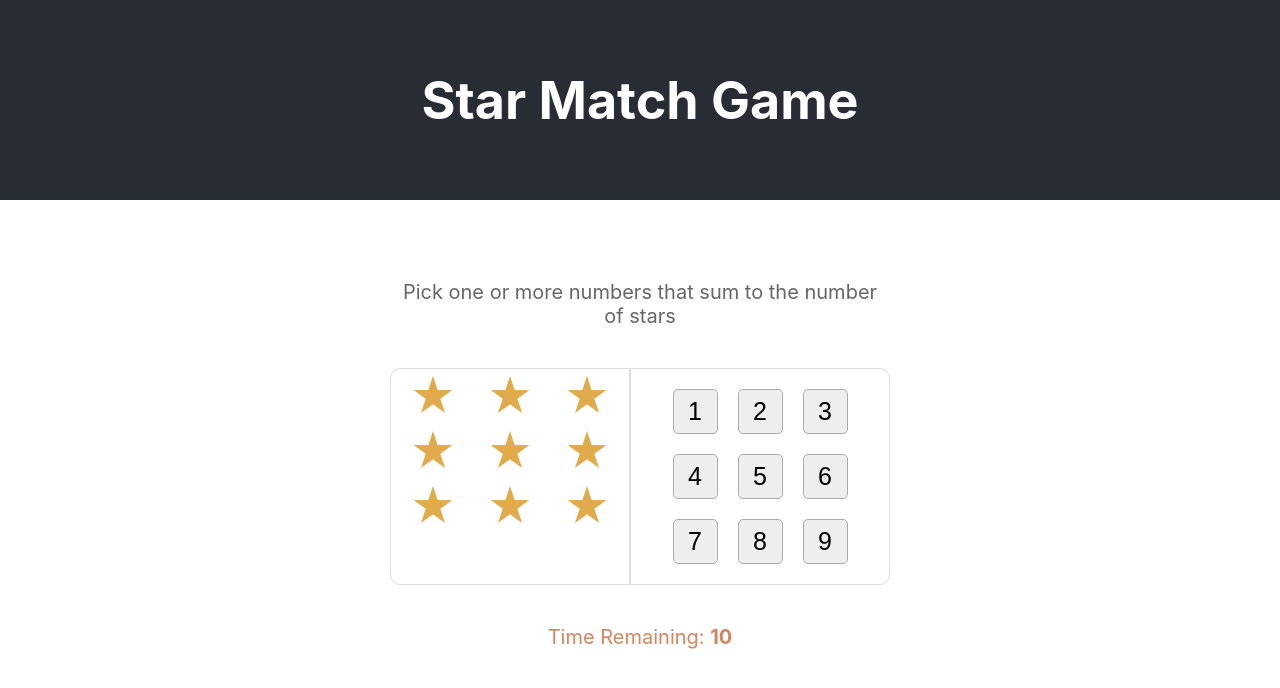
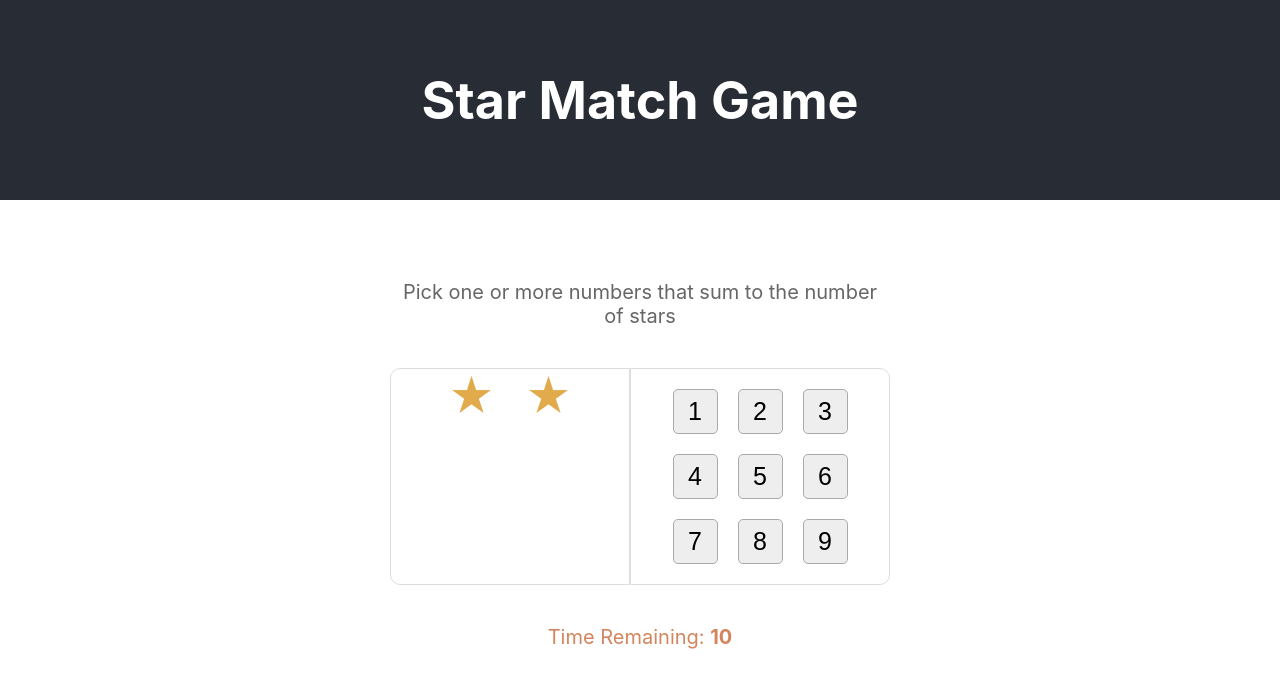
Before and after one commit to rvmagrini/star-match-game, a React (Create React App) app: page / in a window 1280 px wide. Shown: the top 688 px of the page. Built offline with nearby package versions, Linux system fonts and the light colour scheme.

Commit message:
[2.1] Get rid of static elements and generate them dynamically

```diff
--- a/src/components/StarMatchGame.tsx
+++ b/src/components/StarMatchGame.tsx
@@ -1,33 +1,31 @@
+import { useState } from "react";
+import { mathUtils } from "../MathUtils";
+
 export const StarMatchGame = () => {
+
+  // State Elements: Data elements that are going to be used in the UI and get their values changed dynamically
+  const [stars, setStars] = useState(mathUtils.random(1,9));
+
     return (
       <div className="star-match-game">
         <div className="help">
           Pick one or more numbers that sum to the number of stars
         </div>
+
         <div className="body">
           <div className="left">
-            <div className="star" />
-            <div className="star" />
-            <div className="star" />
-            <div className="star" />
-            <div className="star" />
-            <div className="star" />
-            <div className="star" />
-            <div className="star" />
-            <div className="star" />
+            {mathUtils.range(1, stars).map(starId =>
+            <div key={starId} className="star"></div>
+            )}
           </div>
+
           <div className="right">
-            <button className="number">1</button>
-            <button className="number">2</button>
-            <button className="number">3</button>
-            <button className="number">4</button>
-            <button className="number">5</button>
-            <button className="number">6</button>
-            <button className="number">7</button>
-            <button className="number">8</button>
-            <button className="number">9</button>
+            {mathUtils.range(1, 9).map(number =>
+              <button key={number} className="number">{number}</button>
+              )}
           </div>
         </div>
+
         <div className="timer">Time Remaining: <strong>10</strong></div>
       </div>
     );
```
Also changed, not shown: 1 other file (tests, documents, lock files or other folders).
